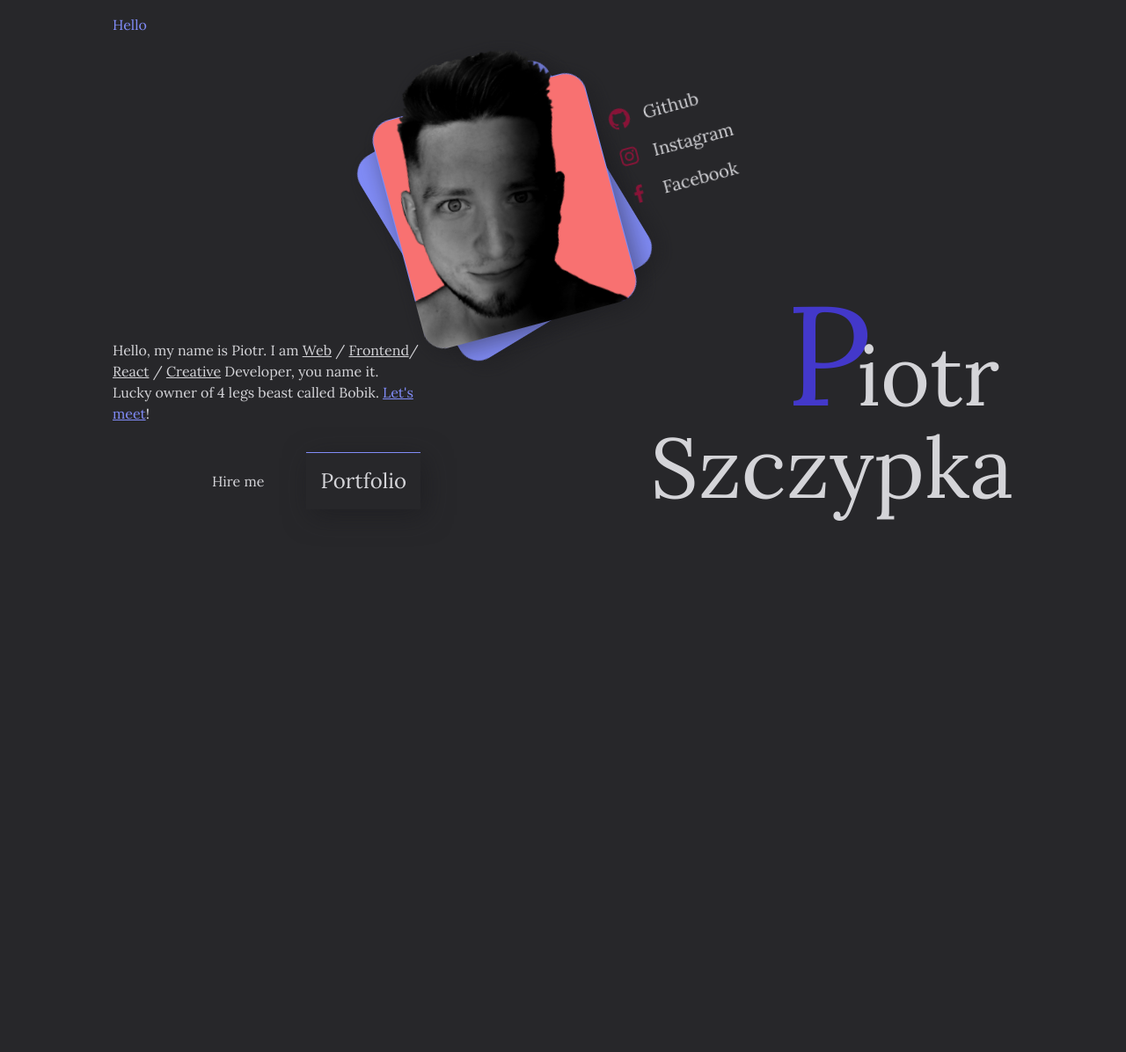
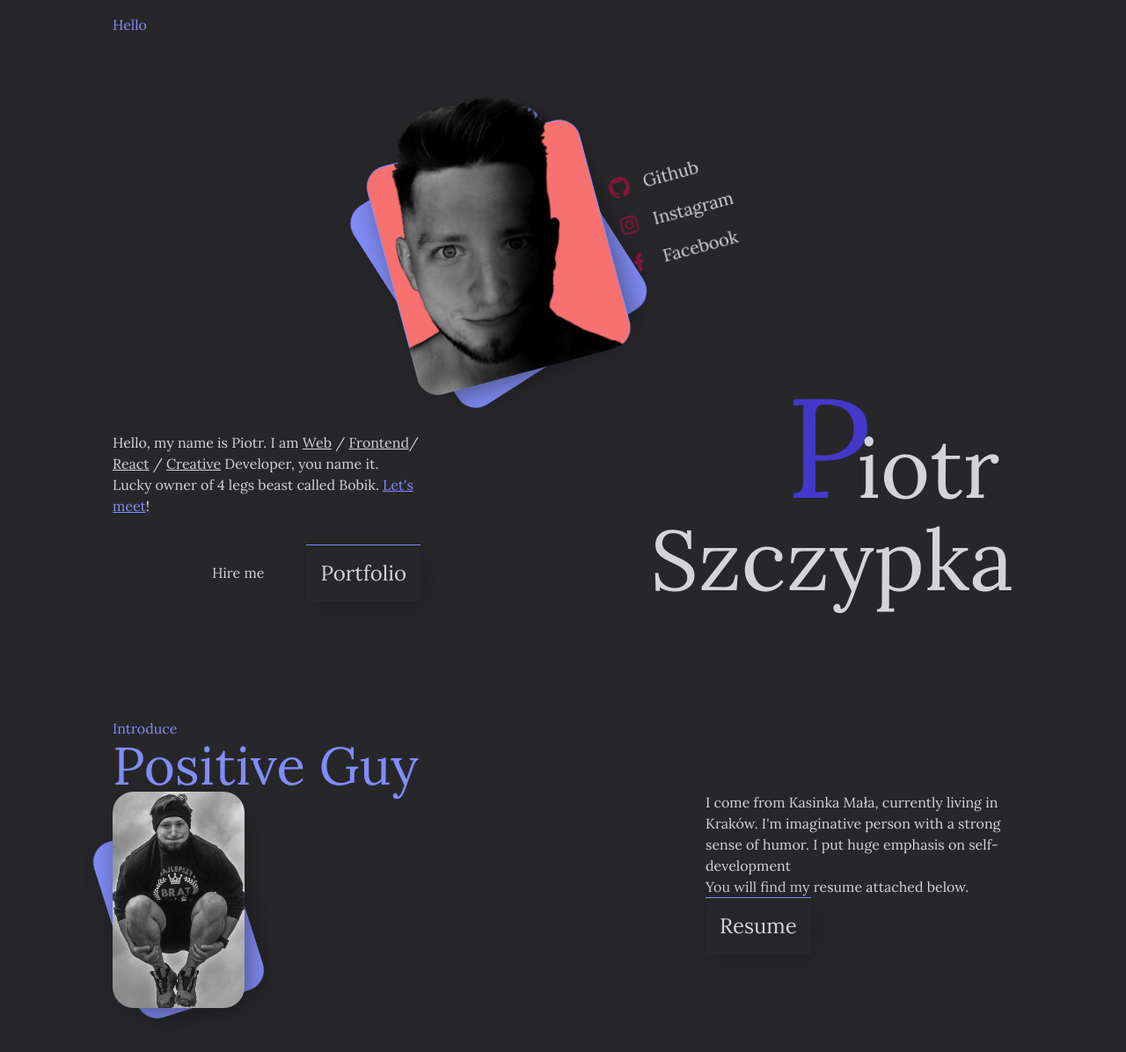
Before and after one commit to xkertoip/szczypka, a Next.js app: page / in a window 1280 px wide. Shown: the top 1196 px of the page at 88% size. Before the commit the page ends 800 px from the top, so only its background shows below. Built offline with nearby package versions, Linux system fonts and the light colour scheme.

Commit message:
add introduce section

```diff
--- a/app/globals.css
+++ b/app/globals.css
@@ -19,6 +19,18 @@
   .letter-animate__even {
     @apply hover:text-indigo-400 duration-700 inline-block hover:animate-letterWiggle
   }
+  .section--image__card {
+    @apply relative before:absolute before:drop-shadow-3xl before:w-full before:h-[85%] before:bg-indigo-400 before:bottom-0 before:rounded-3xl before:-rotate-[15deg] before:origin-center  before:animate-wiggleBg h-fit  z-[-1]
+  }
+  .main--image__card {
+    @apply relative before:absolute before:drop-shadow-3xl before:w-full before:h-[85%] before:bg-indigo-400 before:bottom-0 before:rounded-3xl before:-rotate-[15deg] before:origin-center  before:animate-wiggleBg h-fit  z-[-1]
+  }
+  .main--image__background {
+    @apply relative  overflow-hidden  before:absolute before:w-full before:h-[85%] before:bg-red-400 before:bottom-0 before:rounded-3xl before:border before:border-indigo-400 before:z-[-1] rounded-3xl drop-shadow-3xl
+  }
+  .section--image__background {
+    @apply relative  overflow-hidden rounded-3xl rounded-3xl drop-shadow-3xl w-fit
+  }
  /* .btn-primary__after{
     @apply after:absolute after:h-full  after:w-full after:-left-2 after:-top-1  md:after:translate-x-0 md:after:translate-y-0 md:hover:after:translate-x-4 md:hover:after:translate-y-4 after:duration-700 after:z-[-1] after:animate-pulse;
   }
@@ -27,6 +39,9 @@
   }*/
   .title-big {
     @apply text-6xl sm:text-7xl md:text-8xl
+  }
+  .section-title {
+    @apply text-4xl sm:text-6xl text-indigo-400
   }
   /*    .interactive-title {
           @apply
--- a/app/page.tsx
+++ b/app/page.tsx
@@ -1,9 +1,15 @@
 import Hero from '../components/Hero/Hero';
+import Introduce from '../components/Introduce';
 
 export default function Home() {
   return (
     <main>
-      <Hero />
+      <section>
+        <Hero />
+      </section>
+      <section>
+        <Introduce />
+      </section>
     </main>
   );
 }
--- a/components/Hero/AnimatedImage.tsx
+++ b/components/Hero/AnimatedImage.tsx
@@ -3,16 +3,8 @@ import hero2 from '/public/images/me2_retusz.png';
 
 export default function AnimatedImage() {
   return (
-    <div
-      className={
-        'max-w-[150px] sm:max-w-[250px] z-[-1] relative before:absolute before:drop-shadow-3xl before:w-full before:h-[85%] before:bg-indigo-400 before:bottom-0 before:rounded-3xl before:-rotate-[15deg] before:origin-center  before:animate-wiggleBg'
-      }
-    >
-      <div
-        className={
-          'rounded-3xl drop-shadow-3xl origin-center m-auto  relative  overflow-hidden  before:absolute before:w-full before:h-[85%] before:bg-red-400 before:bottom-0 before:rounded-3xl before:border before:border-indigo-400 before:z-[-1]'
-        }
-      >
+    <div className={'max-w-[150px] sm:max-w-[250px] main--image__card'}>
+      <div className={' m-auto main--image__background  '}>
         <Image
           src={hero2}
           alt={'Piotr Szczypka'}
--- a/components/Hero/Hero.tsx
+++ b/components/Hero/Hero.tsx
@@ -7,9 +7,11 @@ export default function Hero() {
   return (
     <>
       <div
-        className={'section-container relative min-h-screen overflow-hidden '}
+        className={
+          'section-container relative min-h-screen grid overflow-hidden '
+        }
       >
-        <h2 className={'section-indicator pt-4'}>Hello</h2>
+        <h3 className={'section-indicator pt-4'}>Hello</h3>
         <div className={'flex rotate-[-15deg] gap-4 justify-center'}>
           <AnimatedImage />
           <SocialMedia />
--- a/components/Hero/Title.tsx
+++ b/components/Hero/Title.tsx
@@ -1,5 +1,6 @@
 export default function Title() {
   return (
+    <>
       <h1 className={'title-big text-right'}>
         <span
           className={
@@ -11,8 +12,8 @@ export default function Title() {
         <span className={'relative -left-4 hover:bg-indigo-400 duration-700 '}>
           iotr
         </span>
-      <br />
-
+      </h1>
+      <h1 className={'title-big text-right whitespace-nowrap '}>
         <span className={'letter-animate__odd'}>S</span>
         <span className={'letter-animate__even'}>z</span>
         <span className={'letter-animate__odd'}>c</span>
@@ -22,5 +23,6 @@ export default function Title() {
         <span className={'letter-animate__odd'}>k</span>
         <span className={'letter-animate__even'}>a</span>
       </h1>
+    </>
   );
 }
--- /dev/null
+++ b/components/Introduce/Introduce.tsx
@@ -0,0 +1,34 @@
+import introduce from '/public/images/rsz_introduce.jpg';
+import Image from 'next/image';
+
+export default function Introduce() {
+  return (
+    <div className={'section-container relative min-h-screen overflow-hidden '}>
+      <h3 className={'section-indicator pt-4'}>Introduce</h3>
+      <h2 className={'section-title'}>Positive Guy</h2>
+      <div className={'sm:flex sm:gap-12 sm:justify-between'}>
+        <div className={'max-w-[100px] sm:max-w-[150px] section--image__card'}>
+          <div className={' m-auto section--image__background  '}>
+            <Image
+              src={introduce}
+              alt={'Piotr Szczypka'}
+              sizes="(max-width: 768px) 100px,
+                          150px"
+            />
+          </div>
+        </div>
+        <div className={'max-w-[350px]'}>
+          <p>
+            I come from Kasinka Mała, currently living in Kraków. I&apos;m
+            imaginative person with a strong sense of humor. I put huge emphasis
+            on self-development
+          </p>
+          <p>You will find my resume attached below.</p>
+          <button className={'btn-primary btn-primary__before'}>
+            <a href={'#about'}>Resume</a>
+          </button>
+        </div>
+      </div>
+    </div>
+  );
+}
--- /dev/null
+++ b/components/Introduce/index.ts
@@ -0,0 +1,2 @@
+import Introduce from './Introduce';
+export default Introduce;
--- a/components/Introduction/Introduction.tsx
+++ /dev/null
@@ -1,3 +0,0 @@
-export default function Introduction() {
-  return <div>siema</div>;
-}
--- a/components/Introduction/index.ts
+++ /dev/null
@@ -1,2 +0,0 @@
-import Introduction from './Introduction';
-export default Introduction;
```
Lines whose indentation alone changed are shown as unchanged.
